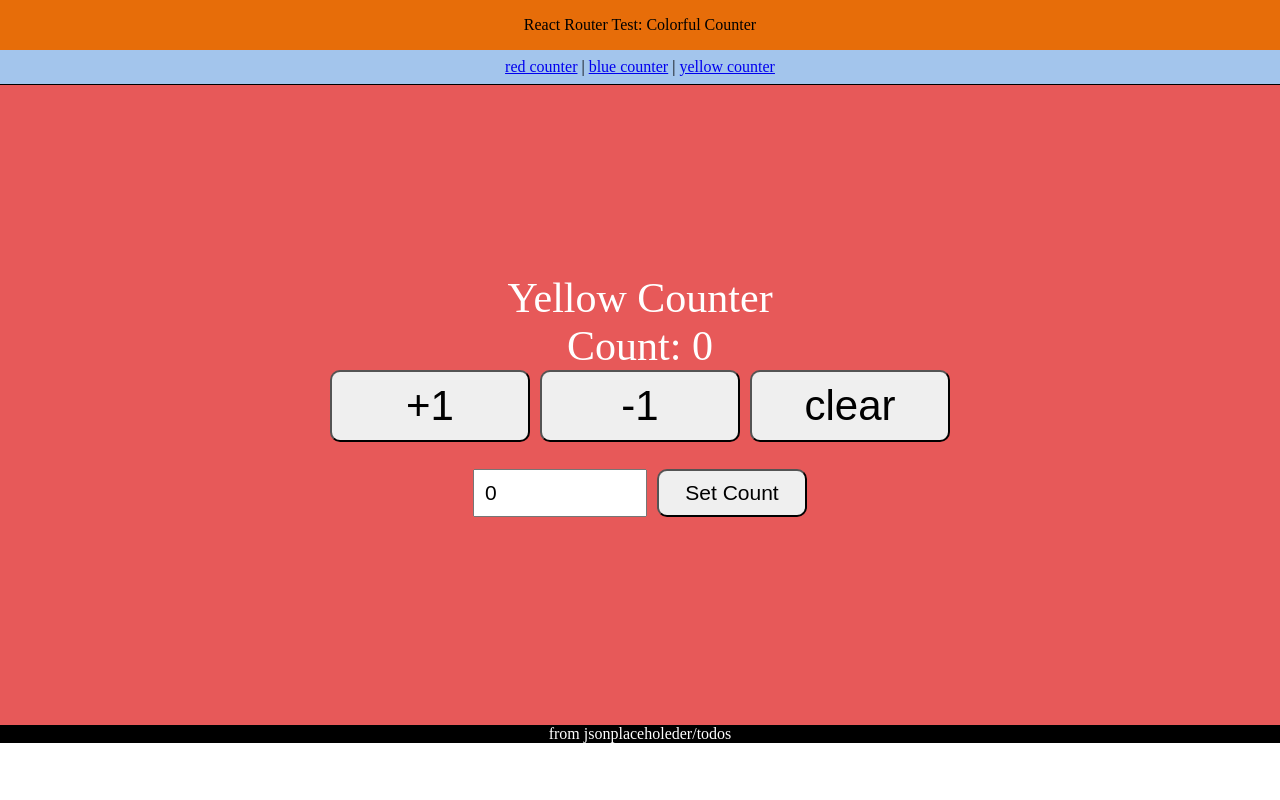
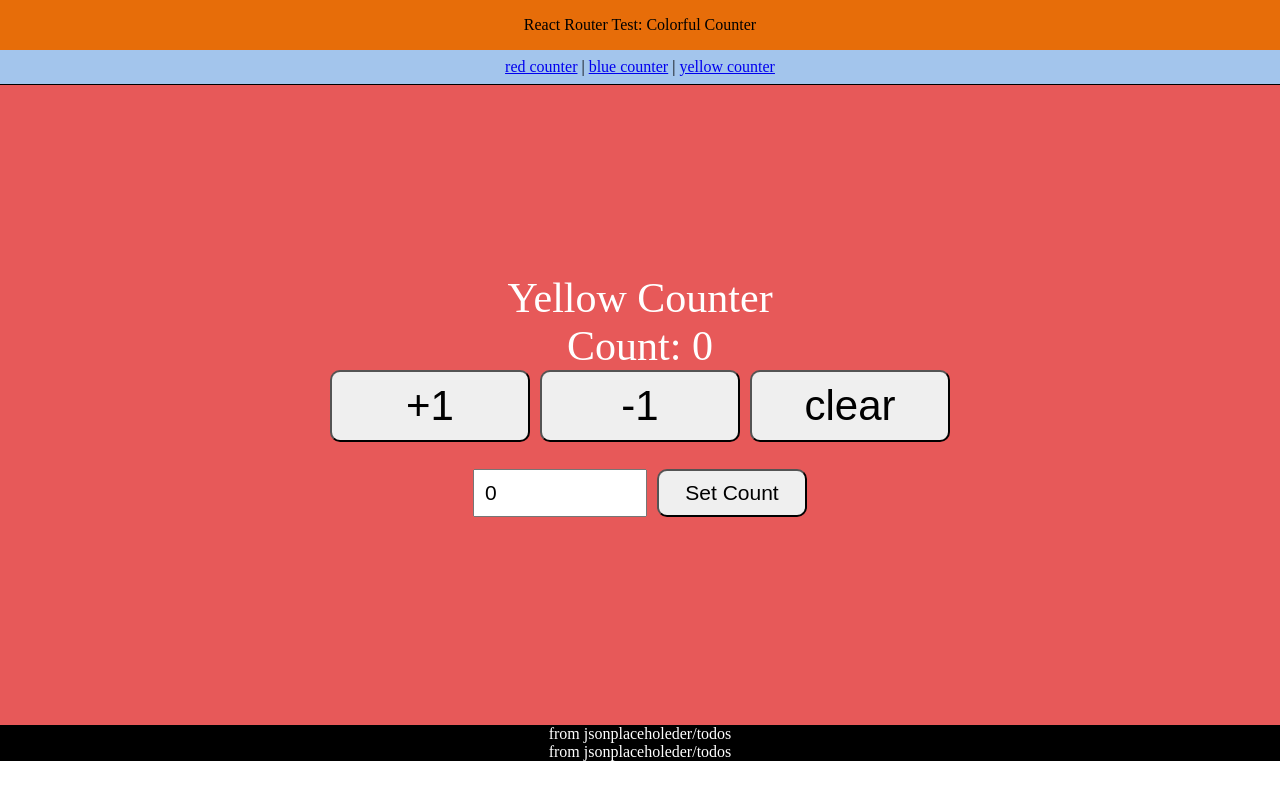
Before and after one commit to kugi-suke/colorfulCounter-wRRv6, a React app: page /yellow in a window 1280 px wide. Built offline with nearby package versions, Linux system fonts and the light colour scheme; no server answers.

Commit message:
split App and footer

```diff
--- a/src/App.css
+++ b/src/App.css
@@ -69,8 +69,3 @@
   .Submit-form {
     padding: 20px;
   }
-
-  .Todos {
-    background-color: black;
-    color: white;
-  }
--- a/src/App.js
+++ b/src/App.js
@@ -1,27 +1,13 @@
 import React, { useState, useEffect } from 'react';
-import axios from 'axios';
 import './App.css';
 
 type Props = {
   initialCount: number,
-  initialText: string,
 };
 
-function App({ initialCount, initialText }: Props) {
+function App({ initialCount }: Props) {
   const [count, setCount] = useState(initialCount);
   const [definedCount, setDefCount] = useState(initialCount);
-  const [text, setText] = useState(initialText);
-
-  useEffect(() => {
-        axios.get('https://jsonplaceholder.typicode.com/todos/' + count)
-        .then(res => {
-            setText(res.data.title)
-        })
-        .catch(() => {
-            setText(initialText)
-            console.log('ERROR! jsonplaceholder has 1~200 data...')
-        })
-    });
 
   return (
     <div className="App" data-test="component-app">
@@ -38,10 +24,6 @@ function App({ initialCount, initialText }: Props) {
           <button className="submitButton" type="submit" onClick={() => setCount(+definedCount)}>Set Count</button>
         </div>
       </div>
-      <div className="Todos">
-          <p>from jsonplaceholeder/todos</p>
-          <p>{text}</p>
-      </div>
     </div>
   );
 };
@@ -49,7 +31,7 @@ function App({ initialCount, initialText }: Props) {
 
 App.defaultProps = {
   initialCount: 0,
-  initialText: "",
 };
 
 export default App;
+export const UserCount = React.createContext();
--- /dev/null
+++ b/src/Footer.css
@@ -0,0 +1,5 @@
+.Todos {
+    text-align: center;
+    background-color: black;
+    color: white;
+  }
--- /dev/null
+++ b/src/Footer.js
@@ -0,0 +1,35 @@
+import React, { useState, useEffect } from 'react';
+import axios from 'axios';
+import './Footer.css';
+
+type Props = {
+  initialText: string,
+};
+
+function Footer({ initialText }: Props) {
+    const [text, setText] = useState(initialText);
+
+    useEffect(() => {
+        axios.get('https://jsonplaceholder.typicode.com/todos/1')
+        .then(res => {
+            setText(res.data.title)
+        })
+        .catch(() => {
+            setText(initialText)
+            console.log('ERROR! jsonplaceholder has 1~200 data...')
+        })
+    });
+
+    return (
+        <div className="Todos">
+          <p>from jsonplaceholeder/todos</p>
+          <p>{text}</p>
+        </div>
+    );
+};
+
+Footer.defaultProps = {
+  initialText: "",
+};
+
+export default Footer;
--- a/src/index.js
+++ b/src/index.js
@@ -5,7 +5,8 @@ import "./index.css";
 import App from "./App";
 import App2 from "./routes/App2";
 import App3 from "./routes/App3";
-import Header from "./Header.js"
+import Header from "./Header.js";
+import Footer from "./Footer.js";
 
 const rootElement = document.getElementById("root");
 ReactDOM.render(
@@ -16,5 +17,6 @@ ReactDOM.render(
             <Route path="blue" element={<App2 />} />
             <Route path="yellow" element={<App3 />} />
         </Routes>
+        <Footer />
     </BrowserRouter>
 ,rootElement);
```
